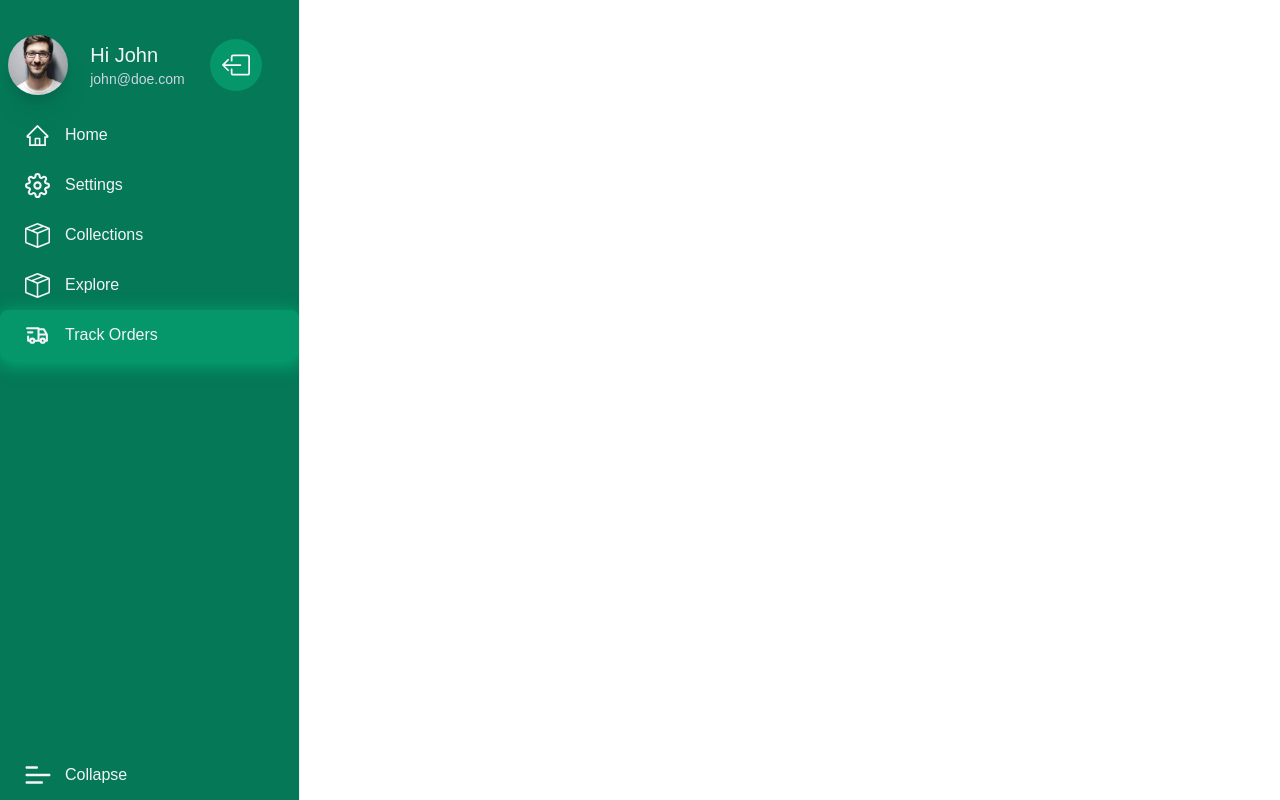
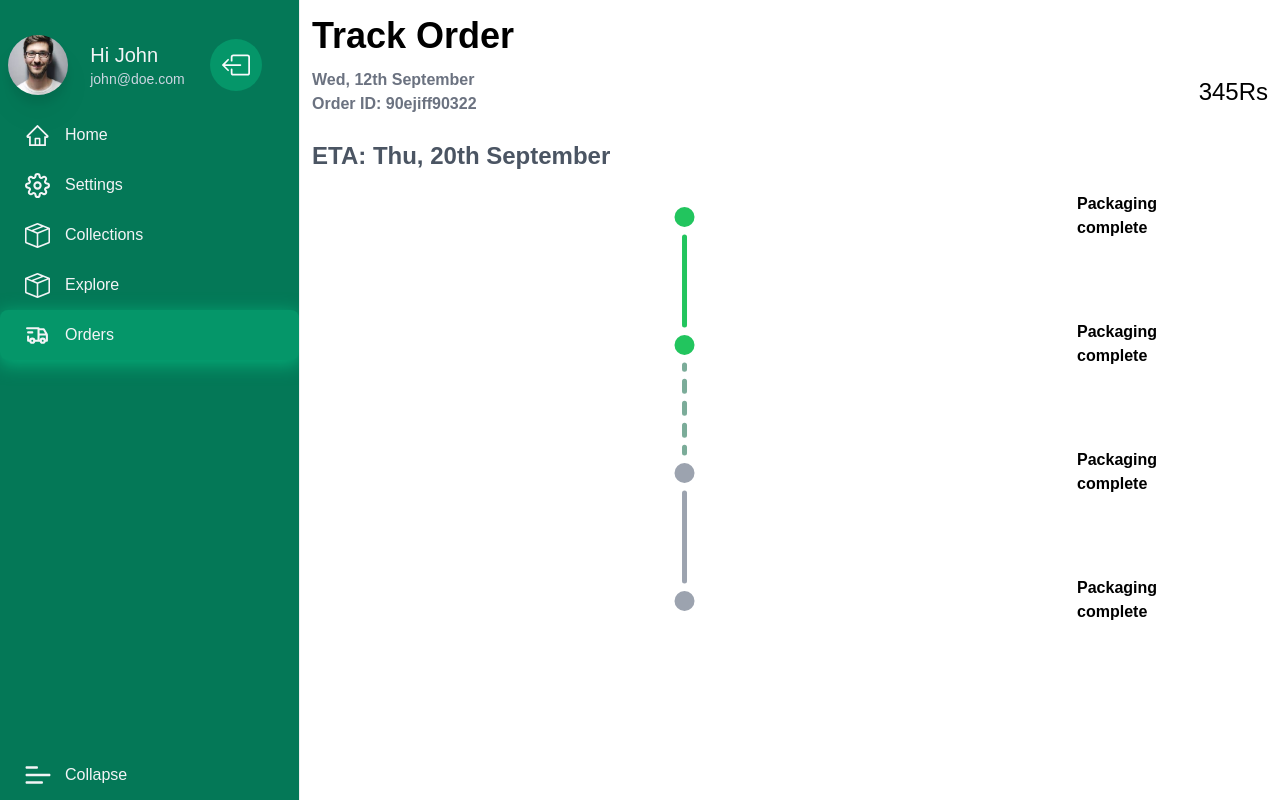
Before and after one commit to kidfromjupiter/taste, a Next.js app in the folder taste-frontend/: page /trackorders in a window 1280 px wide. Built offline with nearby package versions, Linux system fonts and the light colour scheme.

Commit message:
fixed orderStatusSvg positioning bug

```diff
--- a/taste-frontend/src/app/trackorders/page.tsx
+++ b/taste-frontend/src/app/trackorders/page.tsx
@@ -8,12 +8,22 @@ type Props = {
 
 const TrackOrder = ({ stops = 3 }: Props) => {
 	return (
-		<div className="flex h-screen">
-			<div className="flex flex-row">
-				<div>
-					<div></div>
+		<div className="flex h-screen flex-col px-3 py-4  w-full">
+			<div className="w-full">
+				<h3 className="text-4xl font-bold mb-3 ">Track Order</h3>
+				<div className="flex flex-row items-center w-full justify-between my-2">
+					<div className=" text-gray-500 font-semibold ">
+						<div>Wed, 12th September</div>
+						<div>Order ID: 90ejiff90322</div>
+					</div>
+					<div className="text-2xl">345Rs</div>
 				</div>
-				<div className="">
+			</div>
+			<div className="flex flex-col font-semibold mt-4">
+				<div className="text-gray-600 text-2xl mb-5">
+					<h3>ETA: Thu, 20th September</h3>
+				</div>
+				<div className="flex h-full overflow-visible">
 					<OrderStatusSVG
 						stops={[
 							{
@@ -43,6 +53,12 @@ const TrackOrder = ({ stops = 3 }: Props) => {
 							},
 						]}
 					/>
+					<div>
+						<div className="h-32 pl-5 pr-24">Packaging complete</div>
+						<div className="h-32 pl-5 pr-24">Packaging complete</div>
+						<div className="h-32 pl-5 pr-24">Packaging complete</div>
+						<div className="h-32 pl-5 pr-24">Packaging complete</div>
+					</div>
 				</div>
 			</div>
 		</div>
--- a/taste-frontend/src/aux/urlResolver.tsx
+++ b/taste-frontend/src/aux/urlResolver.tsx
@@ -25,7 +25,7 @@ export const urls: Record<string, sidebarMeta> = {
 		icon: <BsBoxSeam size={25} />,
 	},
 	"/trackorders": {
-		title: "Track Orders",
+		title: "Orders",
 		icon: <TbTruckDelivery size={25} />,
 	},
 };
--- a/taste-frontend/src/components/OrderStatusSVG.tsx
+++ b/taste-frontend/src/components/OrderStatusSVG.tsx
@@ -1,3 +1,4 @@
+"use client";
 import React, { useEffect, useLayoutEffect, useRef, useState } from "react";
 import { animated, useSpring, config } from "@react-spring/web";
 
@@ -55,16 +56,19 @@ const OrderStatusSVG = ({ stops }: Props) => {
 		}),
 		[stops]
 	);
+	console.log(measurements);
 
 	if (measurements.height !== 0 && measurements.width !== 0) {
 		return (
-			<div ref={svgHolderRef} className="w-full h-full">
+			<div ref={svgHolderRef} className="h-full w-full overflow-visible">
 				<svg height="100%" width="100%">
 					{stops.map((stop, i) => {
 						const numStops = stops.length;
+						const y = (i * measurements.height + 100) / numStops;
 
-						const y = (i * (measurements.y + measurements.height)) / numStops;
 						const x = measurements.width / 2;
+						const nextStopY = ((i + 1) * measurements.height + 100) / numStops;
+
 						const nextStop = i !== numStops - 1 ? stops[i + 1] : null;
 						const pulseLine =
 							stop.colored && nextStop && !nextStop.colored
@@ -89,9 +93,6 @@ const OrderStatusSVG = ({ stops }: Props) => {
 							});
 						}
 						if (i !== numStops - 1) {
-							const lineHeight =
-								((i + 1) * measurements.height) / numStops -
-								(i * measurements.height) / numStops;
 							return (
 								<>
 									{stop.pulseColor && stop.colored ? (
@@ -100,13 +101,11 @@ const OrderStatusSVG = ({ stops }: Props) => {
 											cx={x}
 											cy={y}
 											fill={stop.pulseColor}
-											key={i}
 										></animated.circle>
 									) : null}
 
 									<animated.path
-										height={lineHeight}
-										d={`M${x} ${y} L${x} ${lineHeight + y}`}
+										d={`M${x} ${y + 20} L${x} ${nextStopY - 20}`}
 										style={
 											pulseLine
 												? pulseLineStyle
@@ -116,7 +115,7 @@ const OrderStatusSVG = ({ stops }: Props) => {
 															: stop.secondaryColor,
 												  }
 										}
-										strokeDasharray={pulseLine || !stop.colored ? "10 12" : 0}
+										strokeDasharray={pulseLine ? "10 12" : 0}
 										strokeWidth={5}
 										strokeLinecap="round"
 									></animated.path>
@@ -140,7 +139,6 @@ const OrderStatusSVG = ({ stops }: Props) => {
 										cx={x}
 										cy={y}
 										fill={stop.pulseColor}
-										key={i}
 									></animated.circle>
 								) : null}
 								<circle
@@ -148,7 +146,6 @@ const OrderStatusSVG = ({ stops }: Props) => {
 									cy={y}
 									r={10}
 									fill={stop.colored ? stop.primaryColor : stop.secondaryColor}
-									key={i}
 								></circle>
 							</>
 						);
```
